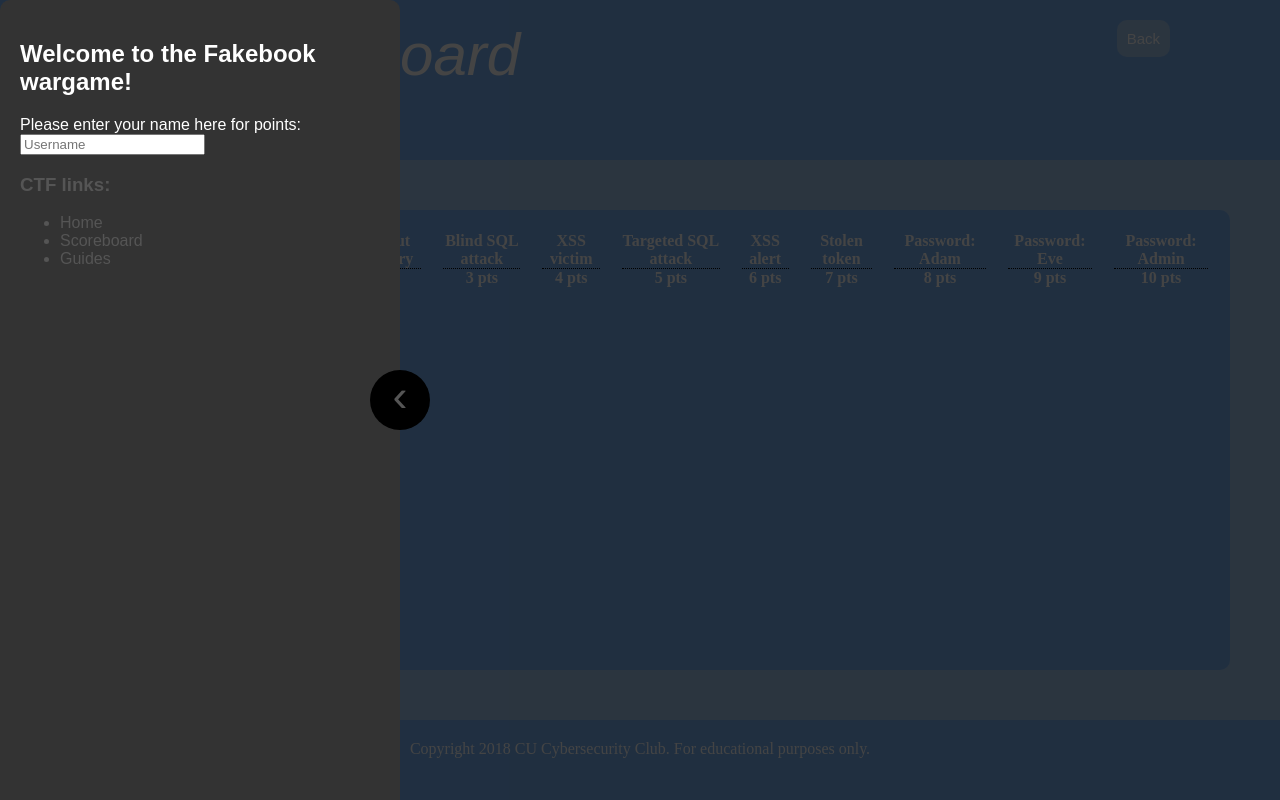
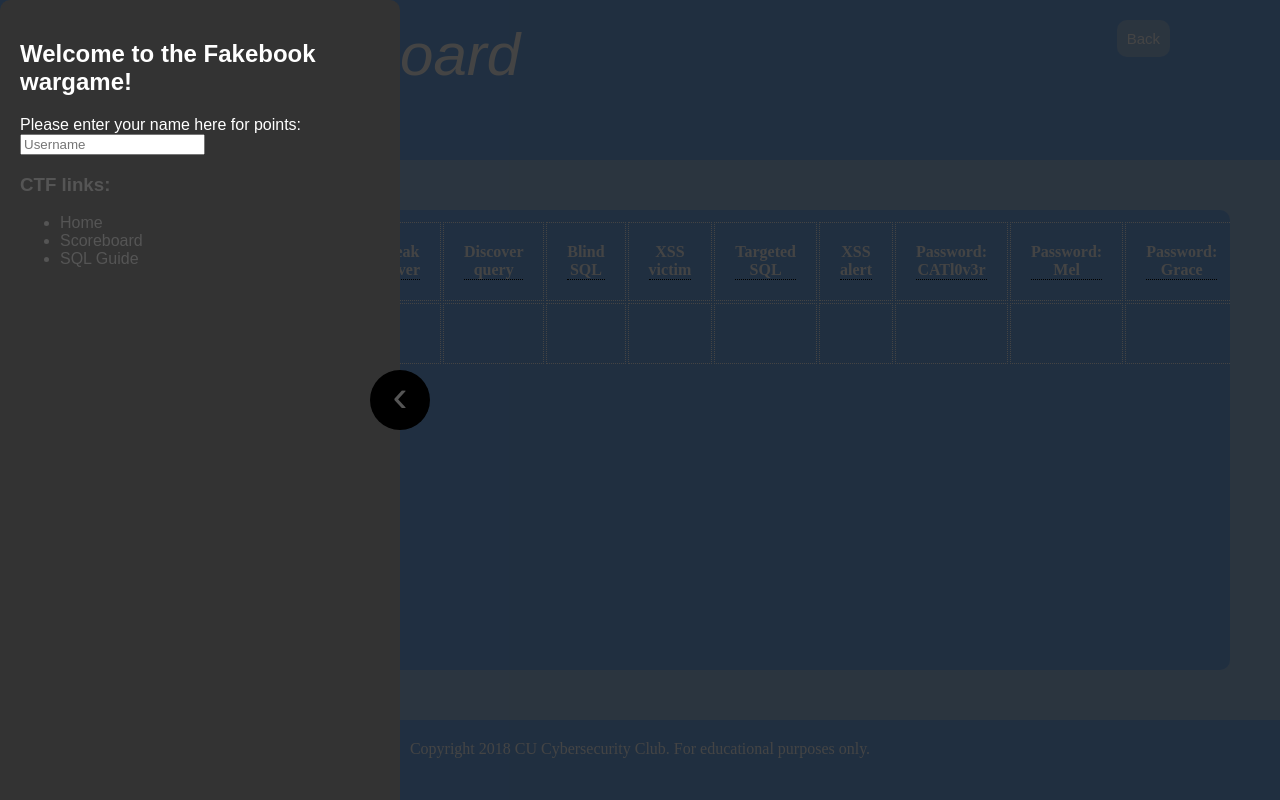
Before and after one commit to CU-Cybersecurity-Club/Fakebook, a Flask app: page /scoreboard in a window 1280 px wide. Run offline with Flask 2, Linux system fonts and the light colour scheme.

Commit message:
Updated achievements and AI users.

```diff
--- a/achievements.json
+++ b/achievements.json
@@ -1 +1 @@
-{"hit-by-alert": [3, "XSS victim", "Got hit by another player's XSS alert."], "sql-specific-login": [4, "Targeted SQL attack", "Used SQL injection to log on as a specific user."], "sql-login": [2, "Blind SQL attack", "Used SQL injection to log on as the database's first user."], "password-eve": [8, "Password: Eve", "Logged in with Eve's password."], "password-admin": [9, "Password: Admin", "Logged in with Admin's password."], "password-adam": [7, "Password: Adam", "Logged in with Adam's password."], "created-account": [1, "Created account", "Created your account!"], "stolen-token": [6, "Stolen token", "Stole a session token from another user."], "alert": [5, "XSS alert", "Used XSS to insert an alert."]}
+{"created-account": [1, "Create account", "Create your account!"], "password-catl0v3r": [8, "Password: CATl0v3r", "Log in with CATl0v3r's password."], "password-mel": [8, "Password: Mel", "Log in with Mel's password."], "stolen-token": [10, "Stolen token", "Steal a session token from another user. (Hint - reading it over the network might be required)"], "password-grace": [8, "Password: Grace", "Log in with Grace's password."], "password-admin": [8, "Password: Admin", "Log in with Admin's password."], "hit-by-alert": [4, "XSS victim", "Get hit by another player's XSS alert!"], "sql-error": [3, "Discover query", "Figure out the SQL query that the website uses to log you on. (Hint - sometimes poorly-written server errors are displayed to users)"], "alert": [6, "XSS alert", "Use XSS to insert an alert."], "server-error": [1, "Break server", "Cause an internal server error."], "sql-specific-login": [5, "Targeted SQL", "Use SQL injection to log on as a specific user."], "sql-login": [3, "Blind SQL", "Use SQL injection to log on as the first user in the database."]}
--- a/app.py
+++ b/app.py
@@ -22,19 +22,23 @@ with open('achievements.json', 'r') as f:
 with open('players.json', 'r') as f:
     players = json.loads(f.read())
 
-achievements = {
-    'created-account': (1, 'Created account', 'Created your account!'),
-    'sql-error': (2, 'Figure out login query', 'Figure out the SQL query that the website uses to log you on.'),
-    'sql-login': (3, 'Blind SQL attack', 'Use SQL injection to log on as the first user in the database.'),
-    'hit-by-alert': (4, 'XSS victim', 'Get hit by another player\'s XSS alert!'),
-    'sql-specific-login': (5, 'Targeted SQL attack', 'Use SQL injection to log on as a specific user.'),
-    'alert': (6, 'XSS alert', 'Use XSS to insert an alert.'),
-    'stolen-token': (7, 'Stolen token', 'Steal a session token from another user. (Hint - reading it over the network might be required)'),
-    'password-adam': (8, 'Password: Adam', 'Log in with Adam\'s password.'),
-    'password-eve': (9, 'Password: Eve', 'Log in with Eve\'s password.'),
-    'password-admin': (10, 'Password: Admin', 'Log in with Admin\'s password.'),
-}
-
+# achievements = {
+#     'created-account': (1, 'Create account', 'Create your account!'),
+#     'server-error': (1, 'Break server', 'Cause an internal server error.'),
+#     'sql-error': (3, 'Discover query', 'Figure out the SQL query that the website uses to log you on. (Hint - sometimes poorly-written server errors are displayed to users)'),
+#     'sql-login': (3, 'Blind SQL', 'Use SQL injection to log on as the first user in the database.'),
+#     # 'divine-command': (3, 'Divine command', 'Requirements hidden'),
+#     # 'rickrolled': (3, 'Rickrolled', 'Requirements hidden'),
+#     'hit-by-alert': (4, 'XSS victim', 'Get hit by another player\'s XSS alert!'),
+#     'sql-specific-login': (5, 'Targeted SQL', 'Use SQL injection to log on as a specific user.'),
+#     'alert': (6, 'XSS alert', 'Use XSS to insert an alert.'),
+#     'password-mel': (8, 'Password: Mel', 'Log in with Mel\'s password.'),
+#     'password-catl0v3r': (8, 'Password: CATl0v3r', 'Log in with CATl0v3r\'s password.'),
+#     'password-grace': (8, 'Password: Grace', 'Log in with Grace\'s password.'),
+#     'password-admin': (8, 'Password: Admin', 'Log in with Admin\'s password.'),
+#     'stolen-token': (10, 'Stolen token', 'Steal a session token from another user. (Hint - reading it over the network might be required)'),
+# }
+#
 # players = {
 #     'Alexander': ['alert', 'sql-login'],
 #     'Mark': ['sql-login'],
@@ -47,7 +51,7 @@ def register_achievement(player, achievement_id):
     with open('players.json', 'w') as f:
         f.write(json.dumps(players))
 
-    if player:
+    if player and achievement_id in achievements:
         if player not in players:
             players[player] = [];
         if achievement_id not in players[player]:
@@ -107,10 +111,12 @@ def verify_credentials(username, password, player=None):
             else:
                 register_achievement(player, 'sql-specific-login')
         elif user:
-            if user[0] == "Adam":
-                register_achievement(player, 'password-adam')
-            elif user[0] == "Eve":
-                register_achievement(player, 'password-eve')
+            if user[0] == "Mel":
+                register_achievement(player, 'password-mel')
+            if user[0] == "CATl0v3r":
+                register_achievement(player, 'password-catl0v3r')
+            elif user[0] == "Grace":
+                register_achievement(player, 'password-grace')
             elif user[0] == "Admin":
                 register_achievement(player, 'password-admin')
 
@@ -256,18 +262,21 @@ def achieve():
 
 @app.errorhandler(500)
 def server_error(error):
+    current_player = request.cookies.get('player', None)
+    register_achievement(current_player, 'server-error')
     return render_template('error.html', error=error)
 
 @socketio.on('chat')
 def handle_message(json):
-    print("Got chat message: ", json)
     user, _, _, _ = tokens.get(json['token'], (None,None))
     if user:
-        print('%s: %s' % (user, json['msg']))
         time = datetime.now().strftime('%b %d %I:%M %p')
         msg = html.escape(json['msg'])
         create_chat(user, time, msg)
         emit('post', {'user': user, 'msg': msg, 'time': time, 'picture': get_picture(user)}, json=True, broadcast=True)
+        current_player = request.cookies.get('player', None)
+        # if current_player and user.lower() == "god":
+        #     register_achievement(current_player, 'divine-command')
     else:
         print('Invalid user for token: %s' % json['token'])
         send({'token': 'invalid'}, json=True)
--- a/static/main.css
+++ b/static/main.css
@@ -331,7 +331,8 @@ body {
 }
 
 #scoreboard th, td {
-  padding: 10px 10px;
+  padding: 20px 20px;
+  border: 1px dotted #FFF;
 }
 
 .tooltip {
@@ -342,18 +343,19 @@ body {
 
 .tooltip .tooltiptext {
     visibility: hidden;
-    width: 120px;
-    background-color: black;
-    color: #fff;
+    width: 250px;
+    background-color: #7AB2F2;
+    color: #FFF;
     text-align: center;
+    border: 2px solid #FFF;
     border-radius: 6px;
     padding: 5px 0;
 
     /* Position the tooltip */
     position: absolute;
     z-index: 1;
-    top: -5px;
-    left: 105%;
+    top: 105%;
+    right: 0;
 }
 
 .tooltip:hover .tooltiptext {
--- a/templates/ctf.html
+++ b/templates/ctf.html
@@ -10,7 +10,7 @@
     <ul>
       <li><a href="/" class=nostyle>Home</a></li>
       <li><a href="scoreboard" class=nostyle>Scoreboard</a></li>
-      <li><a href="about" class=nostyle>Guides</a></li>
+      <li><a href="https://www.w3schools.com/sql/sql_injection.asp" target="_blank" class=nostyle>SQL Guide</a></li>
     </ul>
   </div>
 </section>
--- a/templates/error.html
+++ b/templates/error.html
@@ -10,6 +10,9 @@
     </section>
     <section id="main">
       <div id="error">
+        Internal server error:
+        <br/>
+        <br/>
         {{ error }}
       </div>
     </section>
--- a/templates/scoreboard.html
+++ b/templates/scoreboard.html
@@ -20,7 +20,7 @@
             <th>User</th>
             <th>Score</th>
             {% for (ident, score, name, description) in achievements %}
-              <th><div class="tooltip">{{ name }}<span class="tooltiptext">{{ description }}</span></div><br/>{{ score }} pts</th>
+              <th><div class="tooltip">{{ name }}<span class="tooltiptext">{{ description }}<br/>{{ score }} pts</span></div></th>
             {% endfor %}
           </thead>
           <tbody>
```
Also changed, not shown: static/catl0v3r.jpg (renamed from static/eve.jpg), static/grace.jpg (added), static/mel.jpg (renamed from static/adam.jpg), 1 other file.
